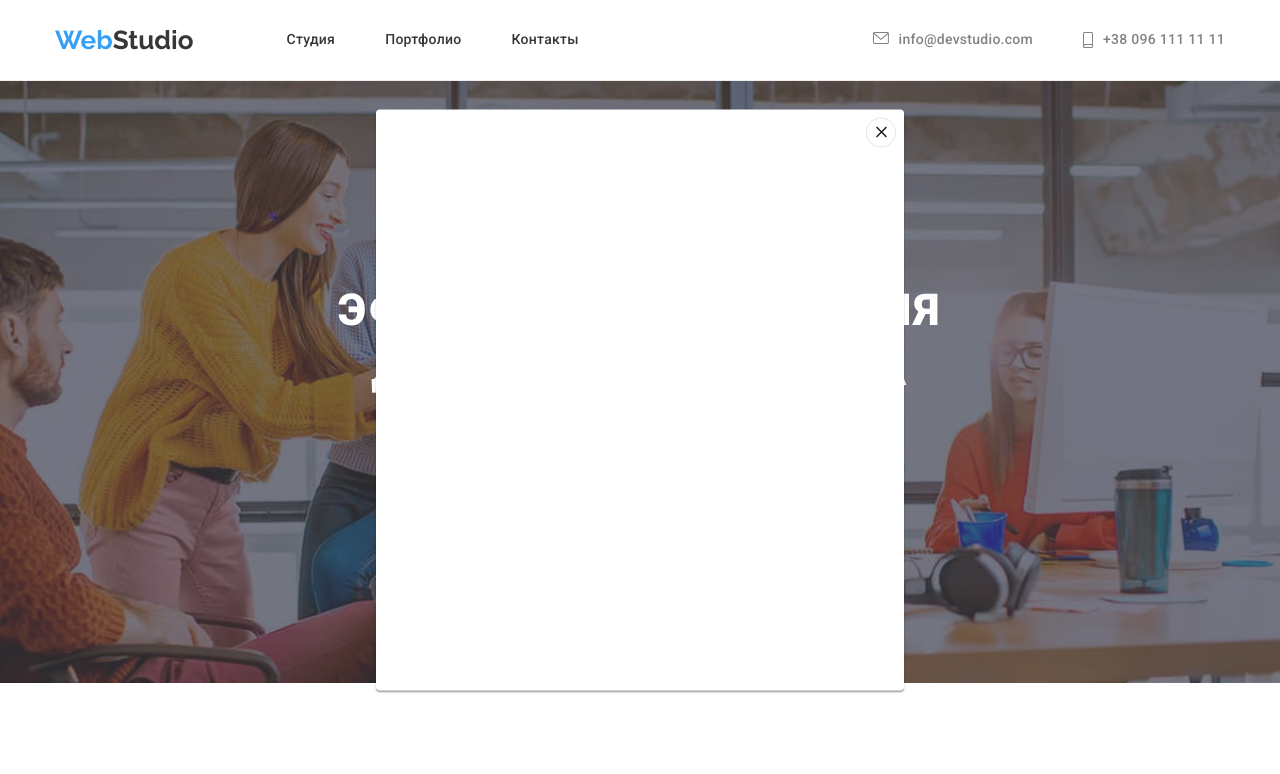
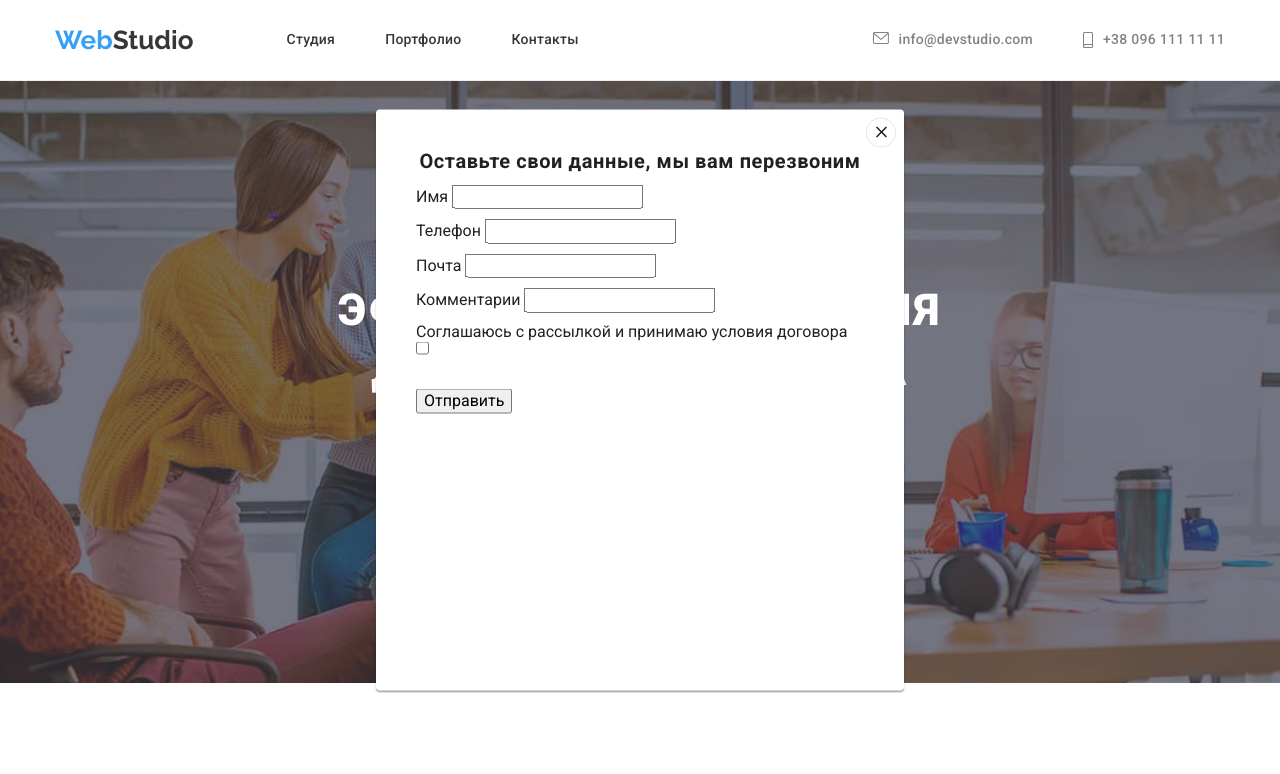
Before and after one commit to ACraft4/goit-markup-hw-06, a plain HTML site: page index.html in a window 1280 px wide. Both pictures are taken after a click on the button "Заказать услугу". Shown: the top 774 px of the page. Drawn offline with nearby package versions, Linux system fonts and the light colour scheme.

Commit message:
Add some layout to modal form

```diff
--- a/css/styles.css
+++ b/css/styles.css
@@ -621,7 +621,7 @@ h6 {
   position: relative;
   overflow: hidden;
 }
-
+/* MODAL FORM */
 .backdrop {
   position: fixed;
   height: 100vh;
@@ -665,3 +665,20 @@ h6 {
   visibility: hidden;
   pointer-events: none;
 }
+.modal-form {
+  padding: 40px;
+}
+.modal-form-title {
+  font-size: 20px;
+  font-weight: 700;
+  line-height: 23px;
+  text-align: center;
+  letter-spacing: 0.03em;
+  margin-bottom: 12px;
+}
+.modal-form-field {
+  margin-bottom: 10px;
+}
+.modal-form-checkbox {
+  margin-bottom: 30px;
+}
--- a/index.html
+++ b/index.html
@@ -404,6 +404,30 @@
                   <use href="images/symbol-defs-close.svg#icon-btn-close"></use>
               </svg>
           </button>
+          <form class="modal-form">
+            <p class="modal-form-title">Оставьте свои данные, мы вам перезвоним</p>
+              <div class="modal-form-field">
+                <label for="name">Имя</label>
+                <input type="text" name="name" id="name" />
+              </div>
+            <div class="modal-form-field">
+                <label>Телефон</label>
+                <input type="text" name="name" />
+            </div>
+            <div class="modal-form-field">
+                <label>Почта</label>
+                <input type="text" name="name" />
+            </div>
+            <div class="modal-form-field comment">
+                <label>Комментарии</label>
+                <input type="text" name="name" />
+            </div>
+            <div class="modal-form-checkbox">
+                <label>Соглашаюсь с рассылкой и принимаю условия договора</label>
+                <input type="checkbox" name="policy" id="check" class="checkbox" />
+            </div>
+            <button type="submit" class="form-btn">Отправить</button>
+          </form>
       </div>
   </div>
   <script src="js/modal.js"></script>
```
